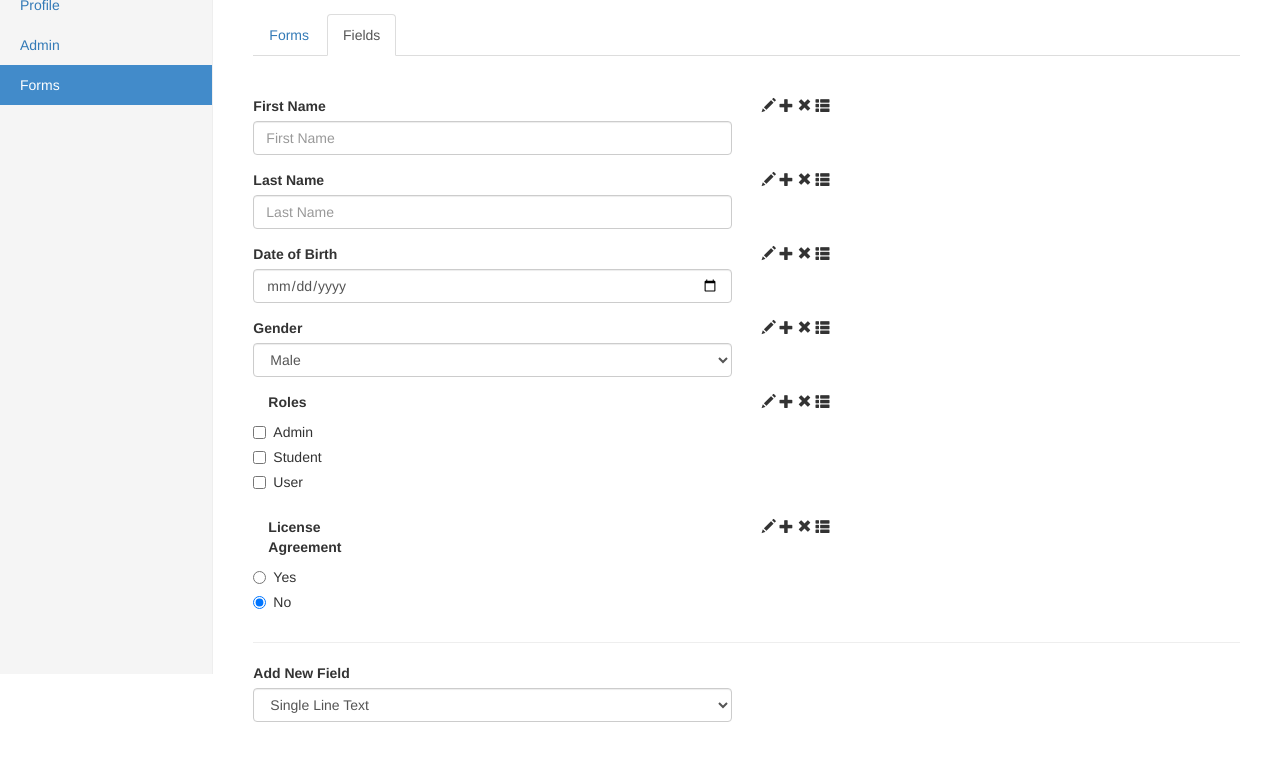
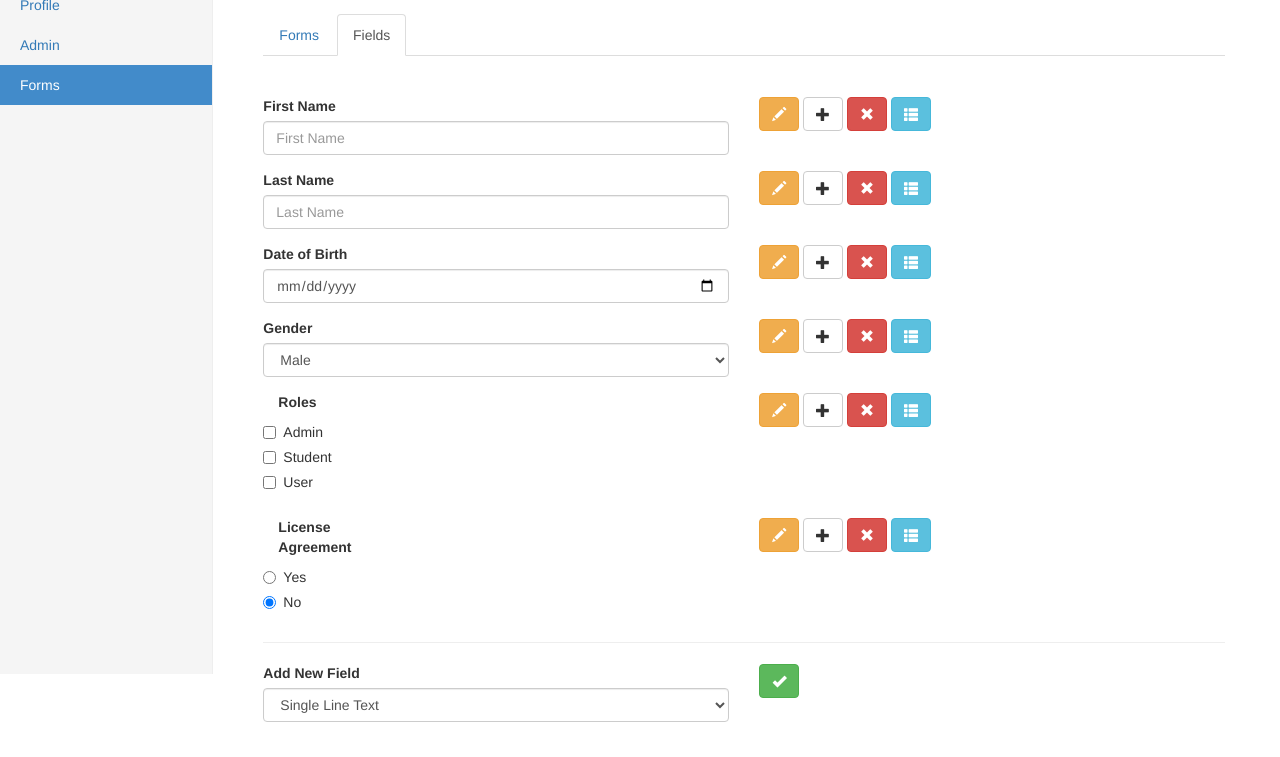
Before and after one commit to sanjanamanoj/WebDevSpring2016, a website: page public/assignment/form-fields.html in a window 1280 px wide. Shown: the part 126-883 px from the top of the page. Drawn offline with nearby package versions, Linux system fonts and the light colour scheme.

Commit message:
'assignment1'

```diff
--- a/public/assignment/form-fields.html
+++ b/public/assignment/form-fields.html
@@ -52,9 +52,8 @@
 </nav>
 
 <div class="container-fluid">
+
     <div class="row">
-
-
         <div class="col-sm-3 col-md-2 sidebar">
             <ul class="nav nav-sidebar">
                 <li><a href="home.html">Home <span class="sr-only">(current)</span></a></li>
@@ -63,6 +62,7 @@
                 <li class="active"><a href="forms.html">Forms</a></li>
             </ul>
         </div>
+    </div>
 
 
         <div class="col-sm-9 col-sm-offset-3 col-md-10 col-md-offset-2 main">
@@ -85,10 +85,10 @@
                             <input type="text" class="form-control" id="exampleInputEmail1" placeholder="First Name">
                         </div>
                         <div class="col-xs-6">
-                            <span class="glyphicon glyphicon-pencil" aria-hidden="true"></span>
-                            <span class="glyphicon glyphicon-plus" aria-hidden="true"></span>
-                            <span class="glyphicon glyphicon-remove" aria-hidden="true"></span>
-                            <span class="glyphicon glyphicon-th-list" aria-hidden="true"></span>
+                            <span class="glyphicon glyphicon-pencil btn btn-warning" aria-hidden="true"></span>
+                            <span class="glyphicon glyphicon-plus btn btn-default" aria-hidden="true"></span>
+                            <span class="glyphicon glyphicon-remove btn btn-danger" aria-hidden="true"></span>
+                            <span class="glyphicon glyphicon-th-list btn btn-info" aria-hidden="true"></span>
                         </div>
                     </div>
                 </div>
@@ -103,10 +103,10 @@
                             <input type="text" class="form-control" id="exampleInputPassword1" placeholder="Last Name">
                         </div>
                         <div class="col-xs-6">
-                            <span class="glyphicon glyphicon-pencil" aria-hidden="true"></span>
-                            <span class="glyphicon glyphicon-plus" aria-hidden="true"></span>
-                            <span class="glyphicon glyphicon-remove" aria-hidden="true"></span>
-                            <span class="glyphicon glyphicon-th-list" aria-hidden="true"></span>
+                            <span class="glyphicon glyphicon-pencil btn btn-warning" aria-hidden="true"></span>
+                            <span class="glyphicon glyphicon-plus btn btn-default" aria-hidden="true"></span>
+                            <span class="glyphicon glyphicon-remove btn btn-danger" aria-hidden="true"></span>
+                            <span class="glyphicon glyphicon-th-list btn btn-info" aria-hidden="true"></span>
                         </div>
                     </div>
                 </div>
@@ -121,10 +121,10 @@
                             <input type="date" class="form-control" id="exampleInputPassword2" placeholder="Enter Date">
                         </div>
                         <div class="col-xs-6">
-                            <span class="glyphicon glyphicon-pencil" aria-hidden="true"></span>
-                            <span class="glyphicon glyphicon-plus" aria-hidden="true"></span>
-                            <span class="glyphicon glyphicon-remove" aria-hidden="true"></span>
-                            <span class="glyphicon glyphicon-th-list" aria-hidden="true"></span>
+                            <span class="glyphicon glyphicon-pencil btn btn-warning" aria-hidden="true"></span>
+                            <span class="glyphicon glyphicon-plus btn btn-default" aria-hidden="true"></span>
+                            <span class="glyphicon glyphicon-remove btn btn-danger" aria-hidden="true"></span>
+                            <span class="glyphicon glyphicon-th-list btn btn-info" aria-hidden="true"></span>
                         </div>
                     </div>
                 </div>
@@ -140,10 +140,10 @@
                             </select>
                         </div>
                         <div class="col-xs-6">
-                                <span class="glyphicon glyphicon-pencil" aria-hidden="true"></span>
-                                <span class="glyphicon glyphicon-plus" aria-hidden="true"></span>
-                                <span class="glyphicon glyphicon-remove" aria-hidden="true"></span>
-                                <span class="glyphicon glyphicon-th-list" aria-hidden="true"></span>
+                                <span class="glyphicon glyphicon-pencil btn btn-warning" aria-hidden="true"></span>
+                                <span class="glyphicon glyphicon-plus btn btn-default" aria-hidden="true"></span>
+                                <span class="glyphicon glyphicon-remove btn btn-danger" aria-hidden="true"></span>
+                                <span class="glyphicon glyphicon-th-list btn btn-info" aria-hidden="true"></span>
                         </div>
                     </div>
                 </div>
@@ -174,10 +174,10 @@
                             </div>
                         </div>
                         <div class="col-xs-6">
-                            <span class="glyphicon glyphicon-pencil" aria-hidden="true"></span>
-                            <span class="glyphicon glyphicon-plus" aria-hidden="true"></span>
-                            <span class="glyphicon glyphicon-remove" aria-hidden="true"></span>
-                            <span class="glyphicon glyphicon-th-list" aria-hidden="true"></span>
+                            <span class="glyphicon glyphicon-pencil btn btn-warning" aria-hidden="true"></span>
+                            <span class="glyphicon glyphicon-plus btn btn-default" aria-hidden="true"></span>
+                            <span class="glyphicon glyphicon-remove btn btn-danger" aria-hidden="true"></span>
+                            <span class="glyphicon glyphicon-th-list btn btn-info" aria-hidden="true"></span>
                         </div>
                     </div>
 
@@ -204,10 +204,10 @@
                                 </div>
                         </div>
                         <div class="col-xs-6">
-                            <span class="glyphicon glyphicon-pencil" aria-hidden="true"></span>
-                            <span class="glyphicon glyphicon-plus" aria-hidden="true"></span>
-                            <span class="glyphicon glyphicon-remove" aria-hidden="true"></span>
-                            <span class="glyphicon glyphicon-th-list" aria-hidden="true"></span>
+                            <span class="glyphicon glyphicon-pencil btn btn-warning" aria-hidden="true"></span>
+                            <span class="glyphicon glyphicon-plus btn btn-default" aria-hidden="true"></span>
+                            <span class="glyphicon glyphicon-remove btn btn-danger" aria-hidden="true"></span>
+                            <span class="glyphicon glyphicon-th-list btn btn-info" aria-hidden="true"></span>
                         </div>
                     </div>
                 </div>
@@ -226,6 +226,12 @@
                                     <option> Radio buttons</option>
                                     <option> Paragraph Text Field</option>
                                 </select>
+                            </div>
+                        <div class="col-xs-2>"></div>
+                        <div class="col-xs-2">
+
+                                <span class="glyphicon glyphicon-ok btn btn-success" aria-hidden="true"></span>
+
                         </div>
                     </div>
                 </div>
@@ -236,7 +242,7 @@
 
             </div>
             </div>
-        </div>
+
 
 
 <!-- Bootstrap core JavaScript
```
Also changed, not shown: public/assignment/admin.html (+8 -8 lines), public/assignment/forms.html (+8 -8 lines), public/assignment/login.html (+1 -1 lines), public/assignment/profile.html (+0 -3 lines).
